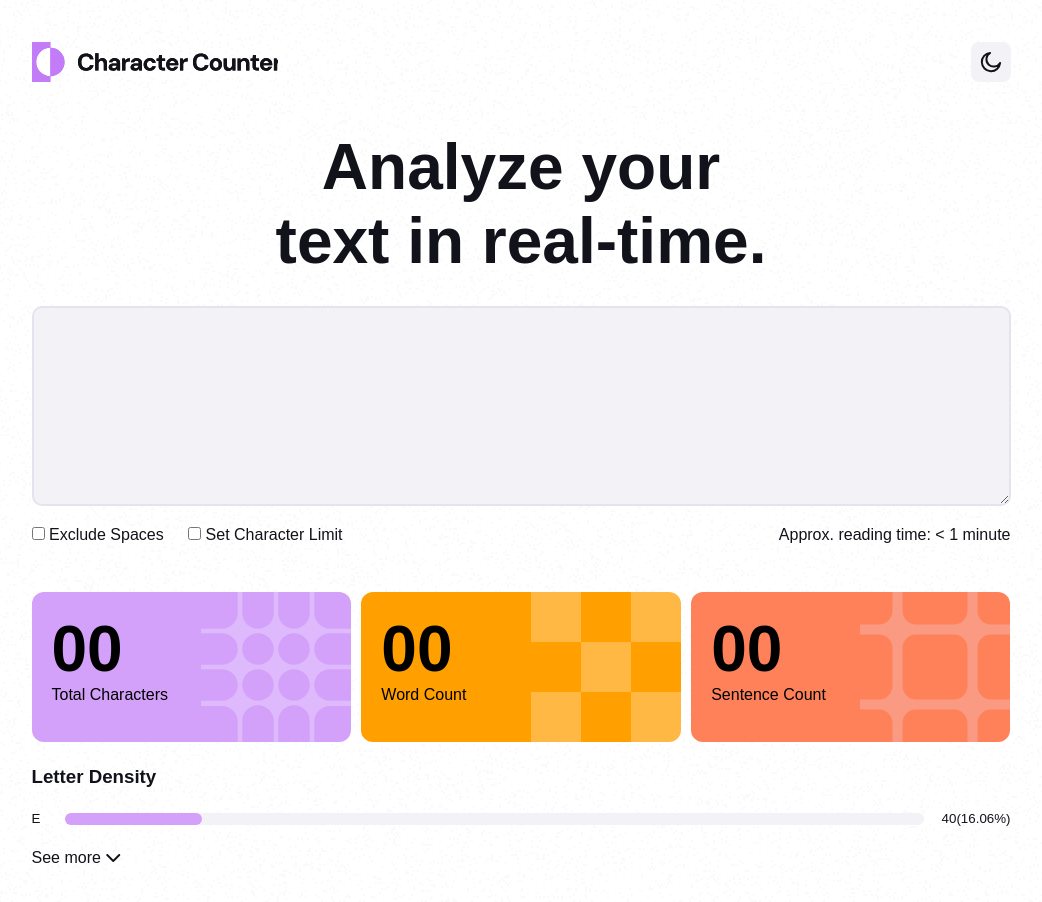
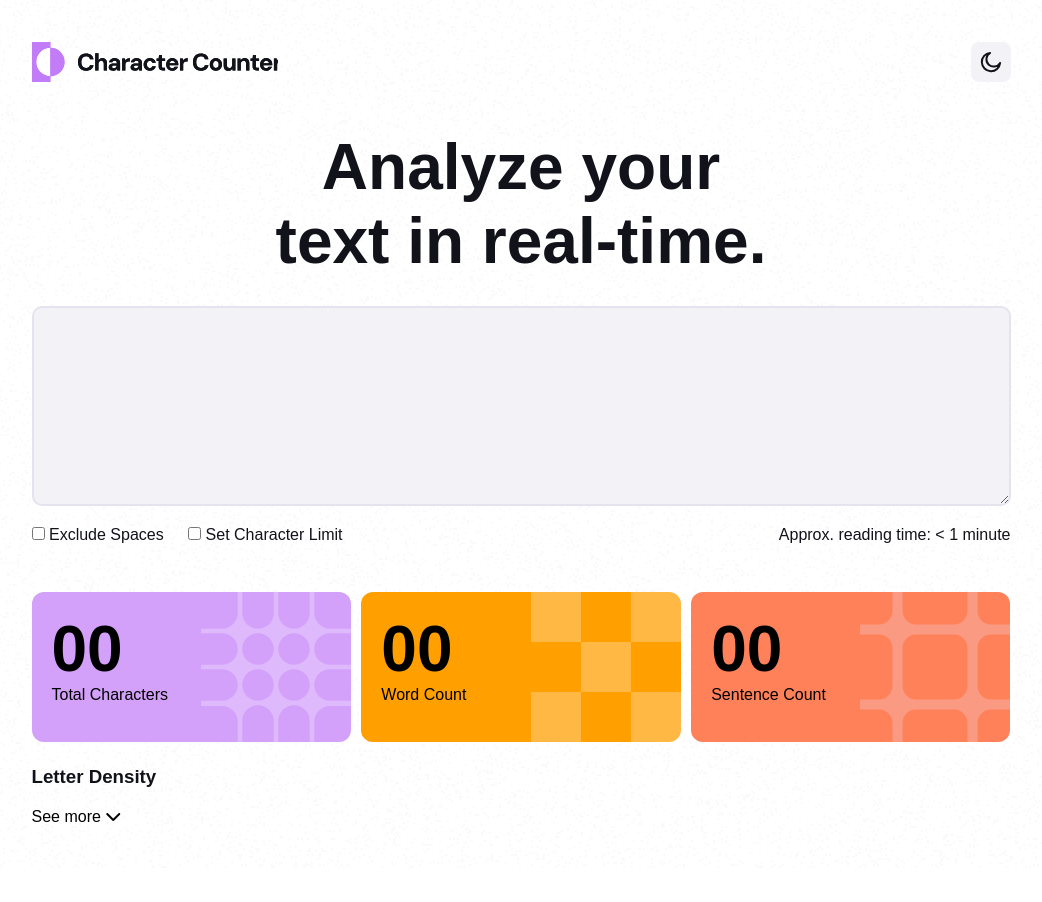
Before and after one commit to Proc3ssa/lab1-GTP, a plain HTML site: page index.html in a window 1280 px wide. Shown: the whole page, without its empty margins (119-1161 px from the left). After the commit the page ends 868 px from the top, so only its background shows below. Drawn offline with Linux system fonts and the light colour scheme.

Commit message:
feat: Add letter density
Add letter density functionality to show the number of occurance and percentage of each letter

```diff
--- a/index.html
+++ b/index.html
@@ -67,13 +67,7 @@
     <div class="letterDensity">
       <h3>Letter Density</h3>
 
-      <div class="data disCenter">
-        <small class="">E</small>
-        <div class="progress-container">
-          <div class="progress-bar" style="width: 16%;"></div>
-        </div>
-        <small class="">40(16.06%)</small>
-      </div>
+
 
 
       <p>See more <i class="fas fa-chevron-down"></i></p>
--- a/index.js
+++ b/index.js
@@ -60,6 +60,62 @@ function updateSentenceCount() {
   sentenceCountEl.innerText = count < 10 ? "0" + count : count;
 }
 
+let showAllLetters = false;
+
+function updateLetterDensity() {
+  const text = characters.value.toUpperCase().replace(/[^A-Z]/g, "");
+  const totalLetters = text.length;
+
+  const letterCounts = {};
+  for (let i = 0; i < 26; i++) {
+    letterCounts[String.fromCharCode(65 + i)] = 0;
+  }
+
+  for (let char of text) {
+    if (letterCounts.hasOwnProperty(char)) {
+      letterCounts[char]++;
+    }
+  }
+
+  const entries = Object.entries(letterCounts)
+    .filter(([_, count]) => count > 0)
+    .sort((a, b) => b[1] - a[1]); // sort by frequency
+
+  const densityContainer = document.querySelector(".letterDensity");
+  const limit = 5;
+  const visibleEntries = showAllLetters ? entries : entries.slice(0, limit);
+
+  const containerHTML = visibleEntries.map(([letter, count]) => {
+    const percent = ((count / totalLetters) * 100).toFixed(2);
+    return `
+      <div class="data disCenter">
+        <small>${letter}</small>
+        <div class="progress-container">
+          <div class="progress-bar" style="width: ${percent}%;"></div>
+        </div>
+        <small>${count} (${percent}%)</small>
+      </div>`;
+  }).join("");
+
+  const toggleLabel = showAllLetters ? "See less" : "See more";
+
+  densityContainer.innerHTML = `
+    <h3>Letter Density</h3>
+    ${containerHTML}
+    <p class="toggle-density" style="cursor:pointer; color:black;">
+      ${toggleLabel} <i class="fas fa-chevron-${showAllLetters ? "up" : "down"}"></i>
+    </p>
+  `;
+
+  // Add event listener to toggle
+  document.querySelector(".toggle-density").addEventListener("click", () => {
+    showAllLetters = !showAllLetters;
+    updateLetterDensity(); // re-render
+  });
+}
+
+
+
 // ==========================
 // Master Update Function
 // ==========================
@@ -67,6 +123,7 @@ function updateAll() {
   updateWordCount();
   updateCharCount();
   updateSentenceCount();
+  updateLetterDensity();
 }
 
 // ==========================
```
